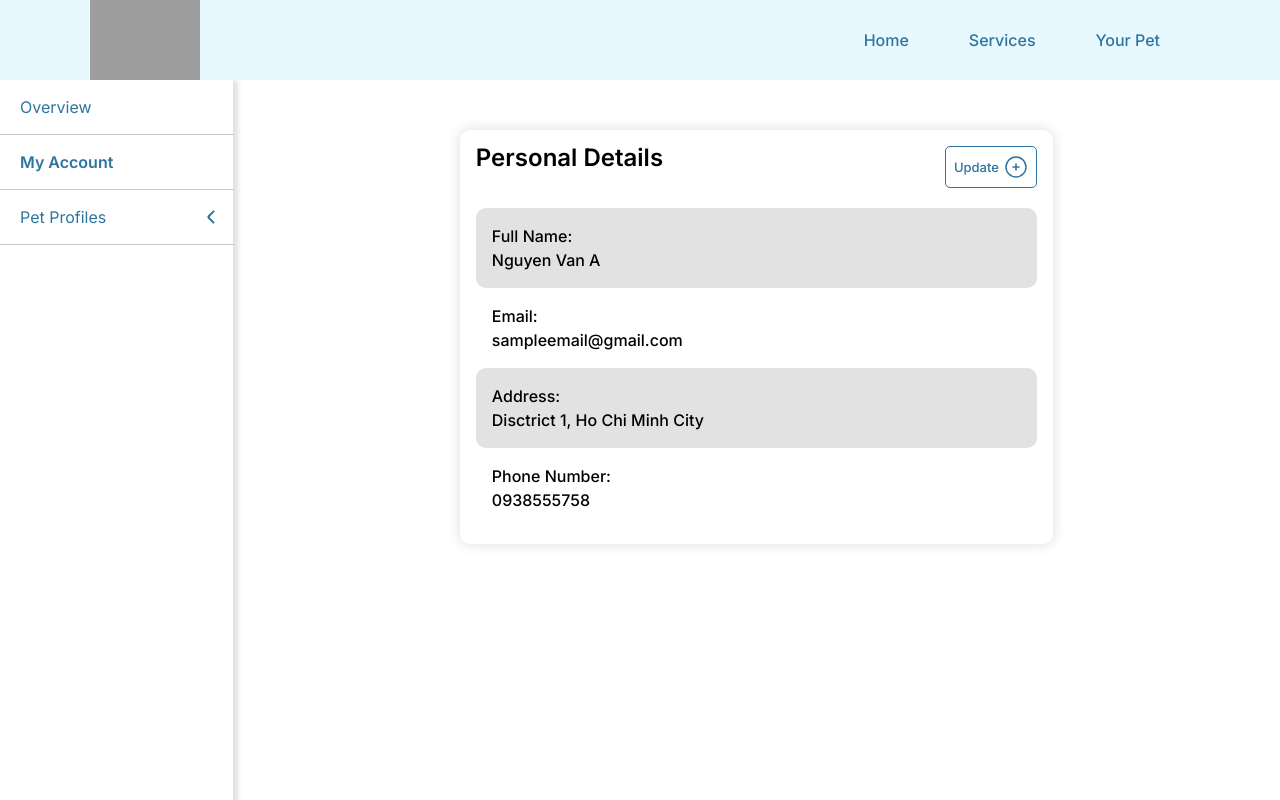
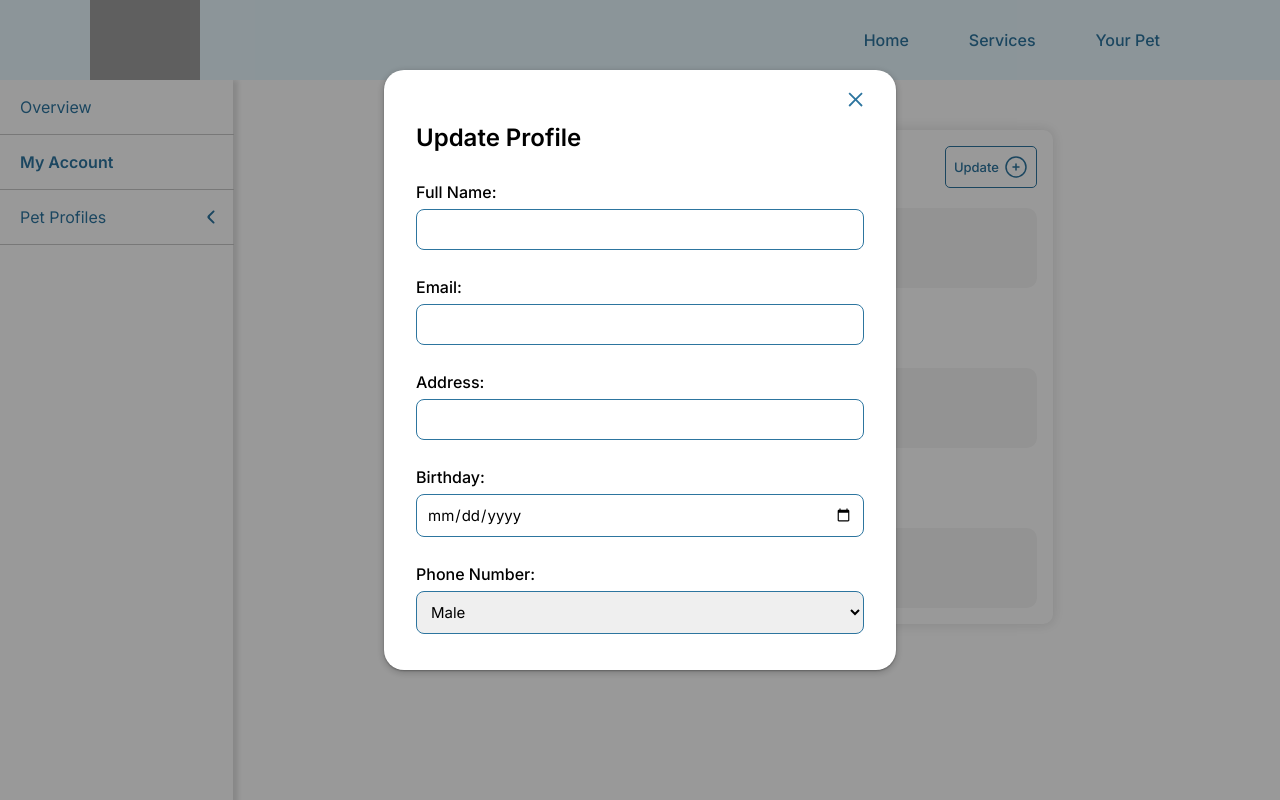
Before and after one commit to Stayer1231/PetHealthCareSystem_Frontend, a React (Vite) app in the folder PetHealthCareSystem/: page /your-pet/my-account in a window 1280 px wide. Both pictures are taken after a click on the button "Update". Shown: the top 800 px of the page. Built offline with nearby package versions, Linux system fonts and the light colour scheme; grey boxes are pictures that could not be loaded.

Commit message:
update: update profile modal, adding button for add pet, ...

```diff
--- a/PetHealthCareSystem/src/App.scss
+++ b/PetHealthCareSystem/src/App.scss
@@ -10,6 +10,7 @@
   --JELLY-BEAN: #2d759f;
   --JELLY-BEAN-DARK: #28698f;
   --ACTIVE-COLOR: #e2e2e2;
+  --GRAY-BG-COLOR: #F5F5F5;
   --LILY-WHITE: #e8f8ff;
   --CHELSEA-CUCUMBER: #84b74f;
   --WOODSMOKE: #323C39;
--- a/PetHealthCareSystem/src/Atomic Components/atoms/Button/Button.jsx
+++ b/PetHealthCareSystem/src/Atomic Components/atoms/Button/Button.jsx
@@ -71,4 +71,8 @@ Button.propTypes = {
 	stroke: PropTypes.string,
 };
 
+Button.defaultProps = {
+	variant: "filled",
+}
+
 export default Button;
--- a/PetHealthCareSystem/src/Atomic Components/organisms/PetManagement/MyAccount/MyAccount.jsx
+++ b/PetHealthCareSystem/src/Atomic Components/organisms/PetManagement/MyAccount/MyAccount.jsx
@@ -1,10 +1,22 @@
-import React from "react";
+import React, { useState } from "react";
 import "./MyAccout.scss";
 import Text from "./../../../atoms/Text/Text";
 import Button from "./../../../atoms/Button/Button";
 import { AddIcon } from "../../../../assets/Icon/Icon";
+import { Modal, ModalBody, ModalHeader } from "../../../molecules/Modal/Modal";
 
 function MyAccount() {
+	const [showUpdateUserProfile, setShowUpdateUserProfile] = useState(false);
+
+	// USER MODAL PROFILE
+	const openUpdateUserProfile = () => {
+		setShowUpdateUserProfile(true);
+	};
+
+	const closeUpdateUserProfile = () => {
+		setShowUpdateUserProfile(false);
+	};
+
 	return (
 		<>
 			<div className="my-account-container">
@@ -17,8 +29,9 @@ function MyAccount() {
 						<Button
 							content="Update"
 							rightIcon={<AddIcon />}
-                            variant="transparent"
-                            stroke
+							variant="transparent"
+							stroke
+							onClick={openUpdateUserProfile}
 						/>
 					</div>
 					<div className="info-container">
@@ -30,6 +43,18 @@ function MyAccount() {
 							<Text
 								content={"Nguyen Van A"}
 								type={"subtitle"}
+								className={"info-content"}
+							/>
+						</div>
+						<div className="user-dob info-div">
+							<Text
+								content={"Birthday:"}
+								type={"subtitle"}
+							/>
+							<Text
+								content={"21/09/2003s"}
+								type={"subtitle"}
+								className={"info-content"}
 							/>
 						</div>
 						<div className="user-email info-div">
@@ -40,6 +65,7 @@ function MyAccount() {
 							<Text
 								content={"sampleemail@gmail.com"}
 								type={"subtitle"}
+								className={"info-content"}
 							/>
 						</div>
 						<div className="user-address info-div">
@@ -50,6 +76,7 @@ function MyAccount() {
 							<Text
 								content={"Disctrict 1, Ho Chi Minh City"}
 								type={"subtitle"}
+								className={"info-content"}
 							/>
 						</div>
 						<div className="user-phone info-div">
@@ -60,9 +87,104 @@ function MyAccount() {
 							<Text
 								content={"0938555758"}
 								type={"subtitle"}
+								className={"info-content"}
 							/>
 						</div>
 					</div>
+
+					<Modal
+						show={showUpdateUserProfile}
+						size={"sm"}
+						onHide={closeUpdateUserProfile}
+					>
+						<ModalHeader />
+						<ModalBody>
+							<div className="update-user-profile-container">
+								<div className="modal-title">
+									<Text
+										content={"Update Profile"}
+										type={"h3"}
+									/>
+								</div>
+								<div className="info-input-container">
+									{/* USER FULLNAME */}
+									<div className="user-fullname input-div">
+										<Text
+											content={"Full Name:"}
+											className={"field-label"}
+										/>
+										<input
+											type="text"
+											className="general-input-field"
+										/>
+									</div>
+
+									{/* USER EMAIL */}
+									<div className="user-email input-div">
+										<Text
+											content={"Email:"}
+											className={"field-label"}
+										/>
+										<input
+											type="text"
+											className="general-input-field"
+										/>
+									</div>
+
+									{/* USER ADDRESS */}
+									<div className="user-address input-div">
+										<Text
+											content={"Address: "}
+											className={"field-label"}
+										/>
+										<input
+											type="text"
+											className="general-input-field"
+										/>
+									</div>
+
+									{/* USER DOB */}
+									<div className="user-dob input-div">
+										<Text
+											content={"Birthday: "}
+											className={"field-label"}
+										/>
+										<input
+											type="date"
+											className="general-input-field"
+										/>
+									</div>
+
+									{/* USER PHONE */}
+									<div className="user-phone input-div">
+										<Text
+											content={"Phone Number:"}
+											className={"field-label"}
+										/>
+										<select
+											name=""
+											id=""
+											className="general-input-field"
+										>
+											<option value="male">Male</option>
+											<option value="female">Female</option>
+										</select>
+									</div>
+								</div>
+								<div className="action-btn-container">
+									<Button
+										content="Save"
+										onClick={closeUpdateUserProfile}
+									/>
+									<Button
+										content="Cancel"
+										variant="transparent"
+										onClick={closeUpdateUserProfile}
+									/>
+								</div>
+							</div>
+						</ModalBody>
+					</Modal>
 				</div>
 			</div>
 		</>
--- a/PetHealthCareSystem/src/Atomic Components/organisms/PetManagement/MyAccount/MyAccout.scss
+++ b/PetHealthCareSystem/src/Atomic Components/organisms/PetManagement/MyAccount/MyAccout.scss
@@ -15,6 +15,7 @@
 		.title-container {
 			display: flex;
 			justify-content: space-between;
+			align-items: center;
 
 			.btn-comp {
 				&:active {
@@ -25,8 +26,9 @@
 
 		.info-container {
 			> :nth-child(1),
-			:nth-child(3) {
-				background-color: var(--ACTIVE-COLOR);
+			:nth-child(3),
+			:nth-child(5) {
+				background-color: var(--GRAY-BG-COLOR);
 			}
 
 			.info-div {
@@ -34,6 +36,71 @@
 				padding: 16px;
 				display: flex;
 				flex-direction: column;
+
+				.info-content {
+					font-weight: 400;
+					font-size: 14px;
+				}
+			}
+		}
+
+		.modal-container {
+			.modal-body {
+				.update-user-profile-container {
+					.modal-title {
+						margin-bottom: 30px;
+					}
+
+					.info-input-container {
+						width: 100%;
+						display: flex;
+						flex-direction: column;
+						gap: 25px;
+
+						.general-input-field {
+							padding: 10px;
+							font-size: 15px;
+							border: 1px solid var(--JELLY-BEAN); /* Ensure border is defined */
+							border-radius: 8px;
+
+							&:focus-visible {
+								border-color: var(
+									--JELLY-BEAN
+								); /* Change this to the color you want */
+								border-width: 2px; /* Increase the border width */
+								border-radius: 8px;
+								outline: none; /* Remove default outline */
+							}
+						}
+
+						.input-div {
+							display: flex;
+							flex-direction: column;
+							border: none;
+						}
+
+						.field-label {
+							font-size: 16px;
+							font-weight: 500;
+							margin-bottom: 5px;
+						}
+
+						.required-field {
+							&::after {
+								margin-left: 2px;
+								content: "*";
+								color: red;
+							}
+						}
+					}
+
+					.action-btn-container {
+						margin-top: 25px;
+						display: flex;
+						flex-direction: column;
+						gap: 5px;
+					}
+				}
 			}
 		}
 	}
--- a/PetHealthCareSystem/src/Atomic Components/organisms/PetManagement/Overview/PetOverview.jsx
+++ b/PetHealthCareSystem/src/Atomic Components/organisms/PetManagement/Overview/PetOverview.jsx
@@ -138,6 +138,22 @@ function PetOverview() {
 								</select>
 							</div>
 						</div>
+
+						{/* BTN CONTAINER */}
+						<div className="action-btn-container">
+							<Button
+								content="Save"
+								variant="filled"
+								className={"btn"}
+								onClick={closeAddPetModal}
+							/>
+							<Button
+								content="Cancel"
+								variant="transparent"
+								className={"btn"}
+								onClick={closeAddPetModal}
+							/>
+						</div>
 					</div>
 				</ModalBody>
 			</Modal>
--- a/PetHealthCareSystem/src/Atomic Components/organisms/PetManagement/Overview/PetOverview.scss
+++ b/PetHealthCareSystem/src/Atomic Components/organisms/PetManagement/Overview/PetOverview.scss
@@ -93,6 +93,13 @@
 						}
 					}
 				}
+
+				.action-btn-container {
+					margin-top: 25px;
+					display: flex;
+					flex-direction: column;
+					gap: 5px;
+				}
 			}
 		}
 	}
--- a/PetHealthCareSystem/src/Atomic Components/organisms/PetManagement/PetProfile/PetProfile.jsx
+++ b/PetHealthCareSystem/src/Atomic Components/organisms/PetManagement/PetProfile/PetProfile.jsx
@@ -224,26 +224,6 @@ function PetProfile() {
 								className="general-input-field"
 							/>
 						</div>
-
-						{/* BTN CONTAINER */}
-						<div className="action-btn-container">
-							<div className="save-btn-container">
-								<Button
-									content="Save"
-									variant="filled"
-									className={"btn"}
-									onClick={closePetProfileModal}
-								/>
-							</div>
-							<div className="cancel-btn-container">
-								<Button
-									content="Cancel"
-									variant="transparent"
-									className={"btn"}
-									onClick={closePetProfileModal}
-								/>
-							</div>
-						</div>
 					</div>
 				</ModalBody>
 			</Modal>
--- a/PetHealthCareSystem/src/Atomic Components/organisms/Sidebar/Sidebar.jsx
+++ b/PetHealthCareSystem/src/Atomic Components/organisms/Sidebar/Sidebar.jsx
@@ -223,6 +223,22 @@ function Sidebar() {
 								</select>
 							</div>
 						</div>
+
+						{/* BTN CONTAINER */}
+						<div className="action-btn-container">
+							<Button
+								content="Save"
+								variant="filled"
+								className={"btn"}
+								onClick={closeAddPetModal}
+							/>
+							<Button
+								content="Cancel"
+								variant="transparent"
+								className={"btn"}
+								onClick={closeAddPetModal}
+							/>
+						</div>
 					</div>
 				</ModalBody>
 			</Modal>
--- a/PetHealthCareSystem/src/Atomic Components/organisms/Sidebar/Sidebar.scss
+++ b/PetHealthCareSystem/src/Atomic Components/organisms/Sidebar/Sidebar.scss
@@ -15,7 +15,8 @@ $arrow-rotation-inactive: 180deg;
 
 .sidebar-container {
 	width: $common-width;
-	height: 100%;
+	min-height: 100vh;
+	height: 800px;
 	box-shadow: rgba(0, 0, 0, 0.12) 5px 0px 5px;
 
 	.sidebar-items-list {
@@ -167,6 +168,13 @@ $arrow-rotation-inactive: 180deg;
 						}
 					}
 				}
+
+				.action-btn-container {
+					margin-top: 25px;
+					display: flex;
+					flex-direction: column;
+					gap: 5px;
+				}
 			}
 		}
 	}
--- a/PetHealthCareSystem/src/Atomic Components/templates/PetManagementTemplate/PetManagementTemplate.scss
+++ b/PetHealthCareSystem/src/Atomic Components/templates/PetManagementTemplate/PetManagementTemplate.scss
@@ -4,6 +4,6 @@
 
 	.main-information-container {
 		min-height: 100vh;
-		height: auto;
+		height: 800px;
 	}
 }
```
Also changed, not shown: PetHealthCareSystem/src/assets/Icon/Icon.jsx (line endings or trailing spaces).
